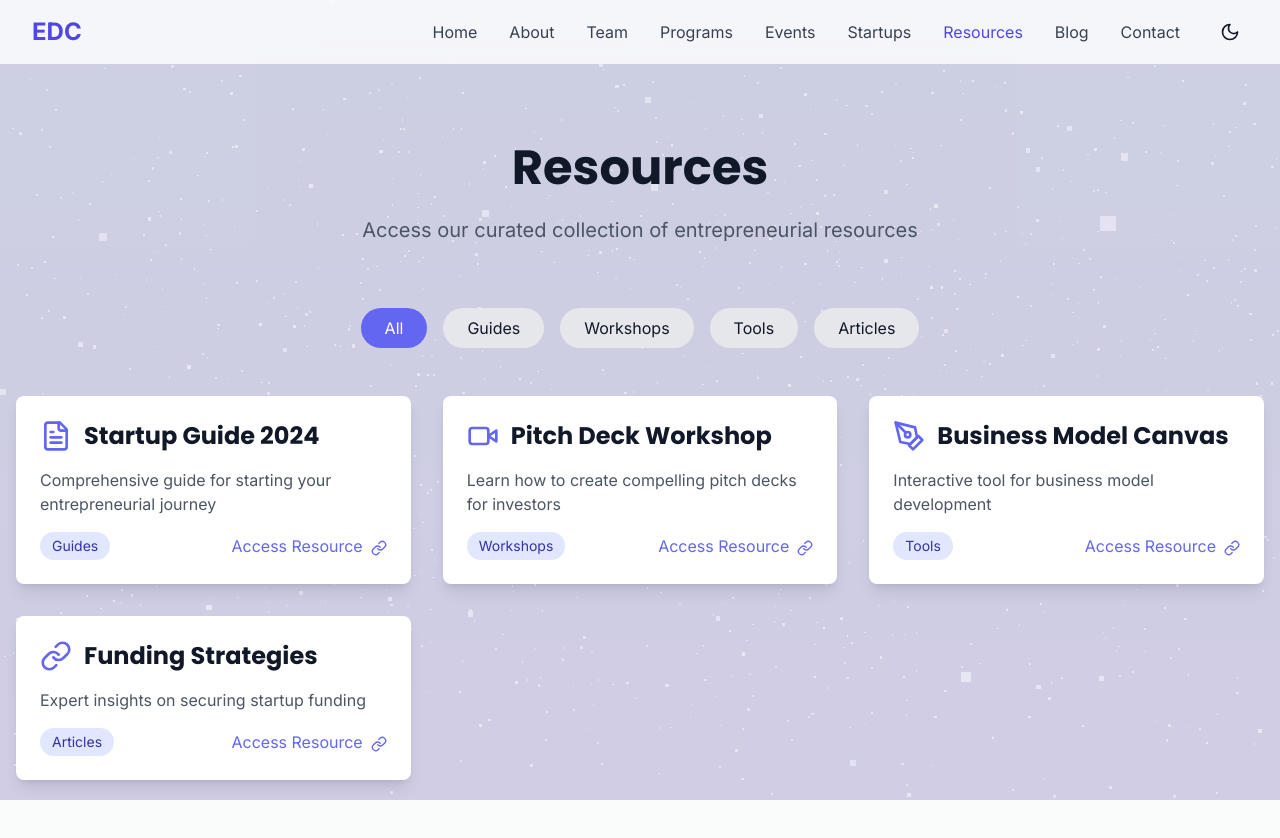
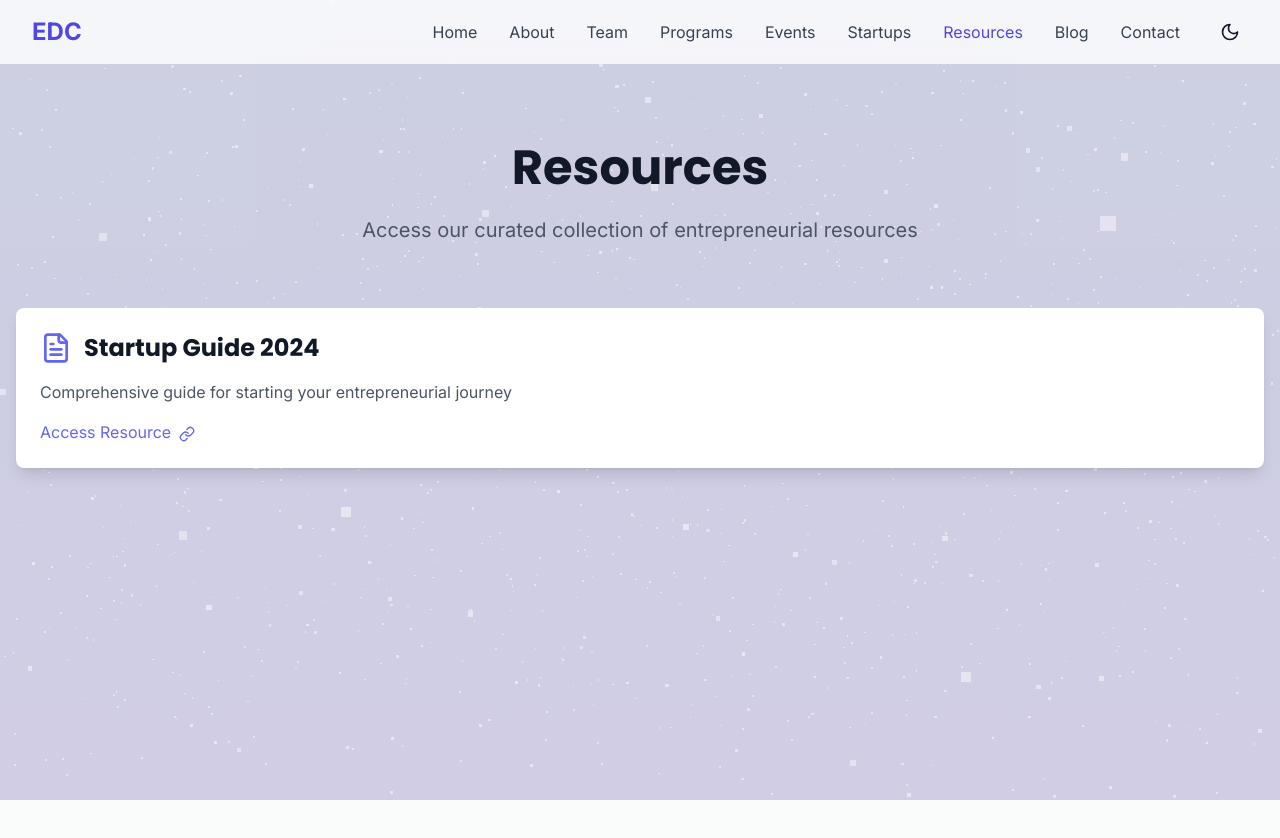
Before and after one commit to YugRaheja/e-cell, a React (Vite) app: page /resources in a window 1280 px wide. Shown: the top 838 px of the page. Built offline with nearby package versions, Linux system fonts and the light colour scheme.

Commit message:
resources changed

```diff
--- a/src/pages/Resources.tsx
+++ b/src/pages/Resources.tsx
@@ -1,6 +1,6 @@
-import React, { useState } from 'react';
-import { motion, AnimatePresence } from 'framer-motion';
-import { FileText, Video, Link as LinkIcon, PenTool as Tool } from 'lucide-react';
+import React from 'react';
+import { motion } from 'framer-motion';
+import { FileText, Link as LinkIcon } from 'lucide-react';
 
 const resources = [
   {
@@ -8,57 +8,12 @@ const resources = [
     title: 'Startup Guide 2024',
     description: 'Comprehensive guide for starting your entrepreneurial journey',
     type: 'pdf',
-    link: '#',
+    link: '/utils/suits_MindMaze.pdf.pdf',
     category: 'Guides'
-  },
-  {
-    id: 2,
-    title: 'Pitch Deck Workshop',
-    description: 'Learn how to create compelling pitch decks for investors',
-    type: 'video',
-    link: '#',
-    category: 'Workshops'
-  },
-  {
-    id: 3,
-    title: 'Business Model Canvas',
-    description: 'Interactive tool for business model development',
-    type: 'tool',
-    link: '#',
-    category: 'Tools'
-  },
-  {
-    id: 4,
-    title: 'Funding Strategies',
-    description: 'Expert insights on securing startup funding',
-    type: 'article',
-    link: '#',
-    category: 'Articles'
   }
 ];
 
-const categories = ['All', 'Guides', 'Workshops', 'Tools', 'Articles'];
-
-const getIcon = (type: string) => {
-  switch (type) {
-    case 'pdf':
-      return FileText;
-    case 'video':
-      return Video;
-    case 'tool':
-      return Tool;
-    default:
-      return LinkIcon;
-  }
-};
-
 const Resources: React.FC = () => {
-  const [selectedCategory, setSelectedCategory] = useState('All');
-
-  const filteredResources = selectedCategory === 'All'
-    ? resources
-    : resources.filter(resource => resource.category === selectedCategory);
-
   return (
     <div className="min-h-screen py-20">
       <div className="container mx-auto px-4">
@@ -73,35 +28,12 @@ const Resources: React.FC = () => {
           </p>
         </motion.div>
 
-        <div className="flex justify-center gap-4 mb-12 overflow-x-auto">
-          {categories.map((category) => (
-            <motion.button
-              key={category}
-              whileHover={{ scale: 1.05 }}
-              whileTap={{ scale: 0.95 }}
-              onClick={() => setSelectedCategory(category)}
-              className={`px-6 py-2 rounded-full ${
-                selectedCategory === category
-                  ? 'bg-primary-500 text-white'
-                  : 'bg-gray-200 dark:bg-gray-700'
-              }`}
-            >
-              {category}
-            </motion.button>
-          ))}
-        </div>
-
-        <AnimatePresence mode="wait">
         <motion.div
-            key={selectedCategory}
           initial={{ opacity: 0, y: 20 }}
           animate={{ opacity: 1, y: 0 }}
-            exit={{ opacity: 0, y: -20 }}
-            className="grid grid-cols-1 md:grid-cols-2 lg:grid-cols-3 gap-8"
+          className="grid grid-cols-1 gap-8"
         >
-            {filteredResources.map((resource) => {
-              const Icon = getIcon(resource.type);
-              return (
+          {resources.map((resource) => (
             <motion.a
               key={resource.id}
               href={resource.link}
@@ -110,16 +42,13 @@ const Resources: React.FC = () => {
             >
               <div className="p-6">
                 <div className="flex items-center mb-4">
-                      <Icon className="w-8 h-8 text-primary-500 mr-3" />
+                  <FileText className="w-8 h-8 text-primary-500 mr-3" />
                   <h3 className="text-2xl font-bold">{resource.title}</h3>
                 </div>
                 <p className="text-gray-600 dark:text-gray-300 mb-4">
                   {resource.description}
                 </p>
                 <div className="flex items-center justify-between">
-                      <span className="px-3 py-1 rounded-full text-sm bg-primary-100 text-primary-800 dark:bg-primary-900 dark:text-primary-100">
-                        {resource.category}
-                      </span>
                   <span className="text-primary-500">
                     Access Resource
                     <LinkIcon className="w-4 h-4 ml-2 inline" />
@@ -127,10 +56,8 @@ const Resources: React.FC = () => {
                 </div>
               </div>
             </motion.a>
-              );
-            })}
+          ))}
         </motion.div>
-        </AnimatePresence>
       </div>
     </div>
   );
```
Also changed, not shown: 1 other file (tests, documents, lock files or other folders). Lines whose indentation alone changed are shown as unchanged.
